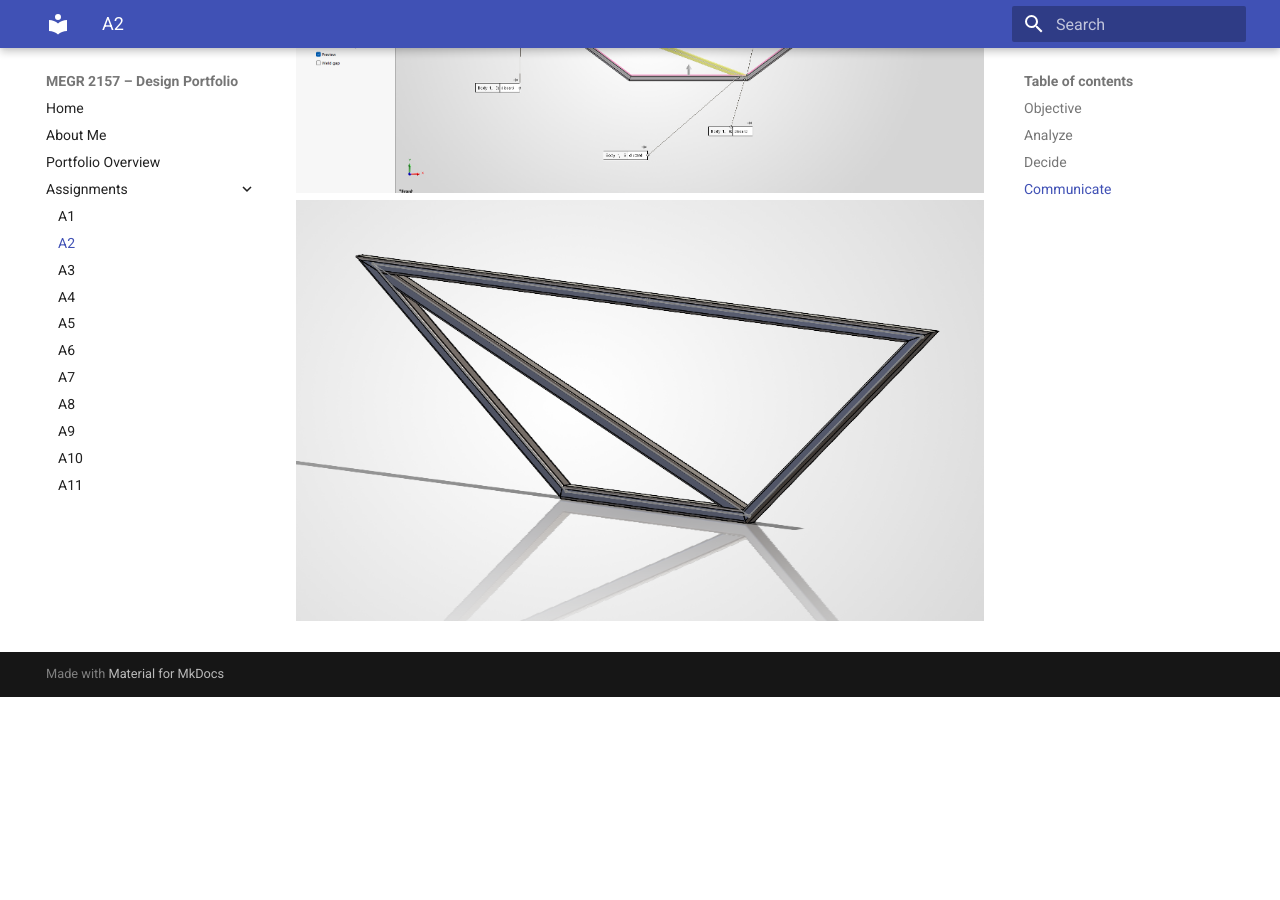
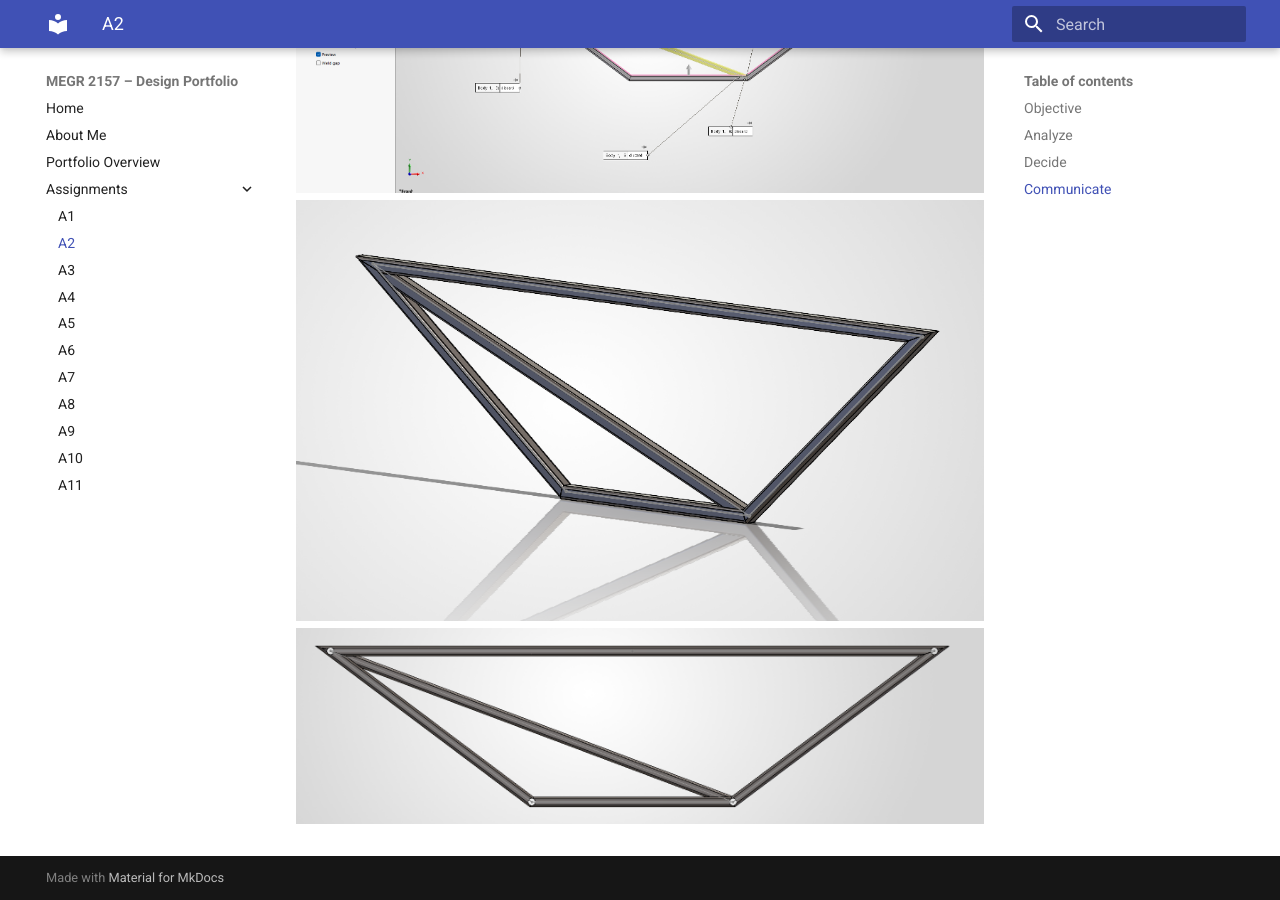
Before and after one commit to SaeedMalik7/megr2157-portfolio, an MkDocs documentation site: the page built from docs/assignments/A02/index.md, in a window 1280 px wide and 900 px high, scrolled down 2613 px. Built offline with MkDocs 1.6.1 and Material for MkDocs 9.7.7, drawn with Linux system fonts in a browser that asks for light colours; before the commit the page ends 3310 px from its top, so only the background shows below that.

Commit message:
Add A2PIC6 image to Truss Layout
Added an additional image to the Truss Layout section.

```diff
--- a/docs/assignments/A02/index.md
+++ b/docs/assignments/A02/index.md
@@ -29,3 +29,4 @@ _Which geometry did you select, and why? This is your first open design choice i
 <img src="./A2PIC3.png" alt="Truss Layout" width="800">
 <img src="./A2PIC4.png" alt="Truss Layout" width="800">
 <img src="./A2PIC5.png" alt="Truss Layout" width="800">
+<img src="./A2PIC6.png" alt="Truss Layout" width="800">
```
